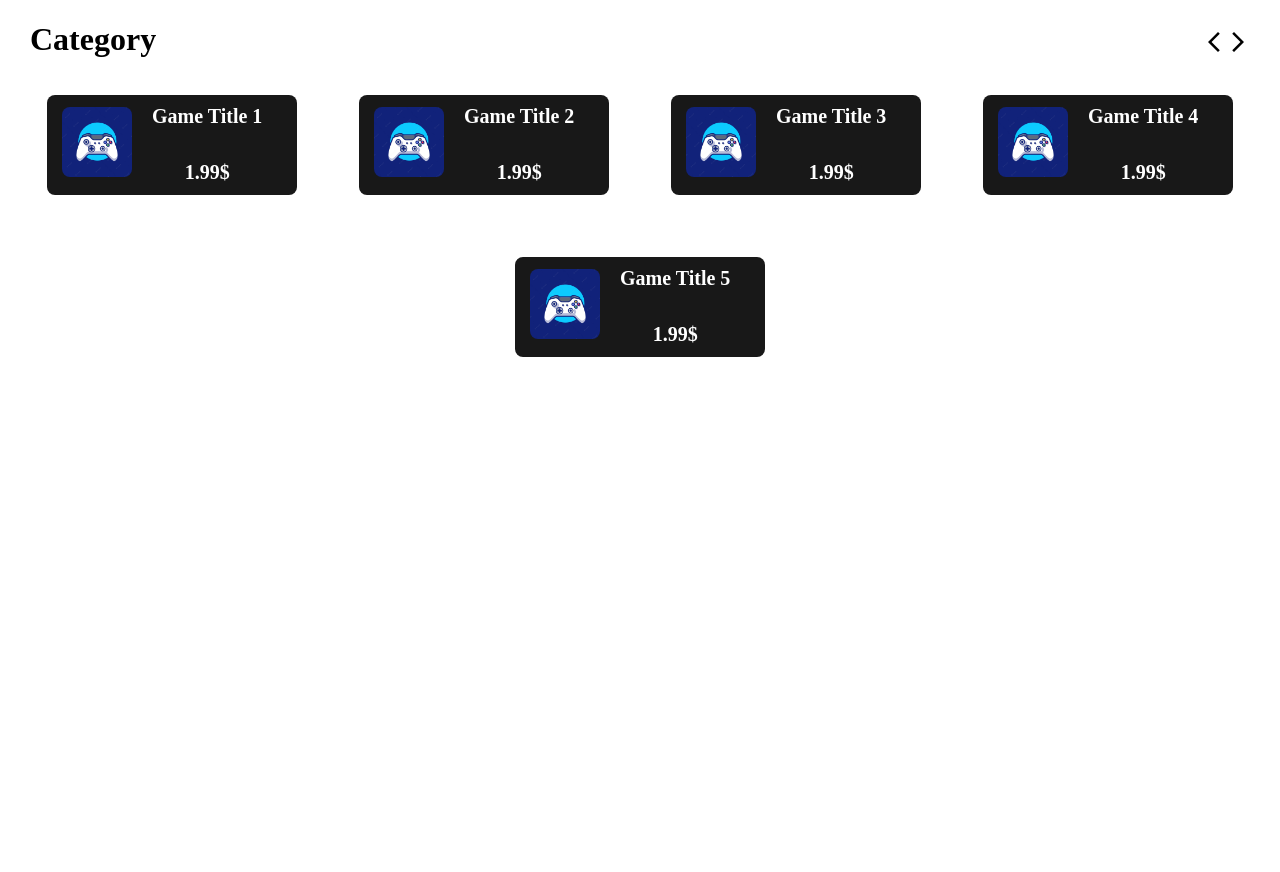
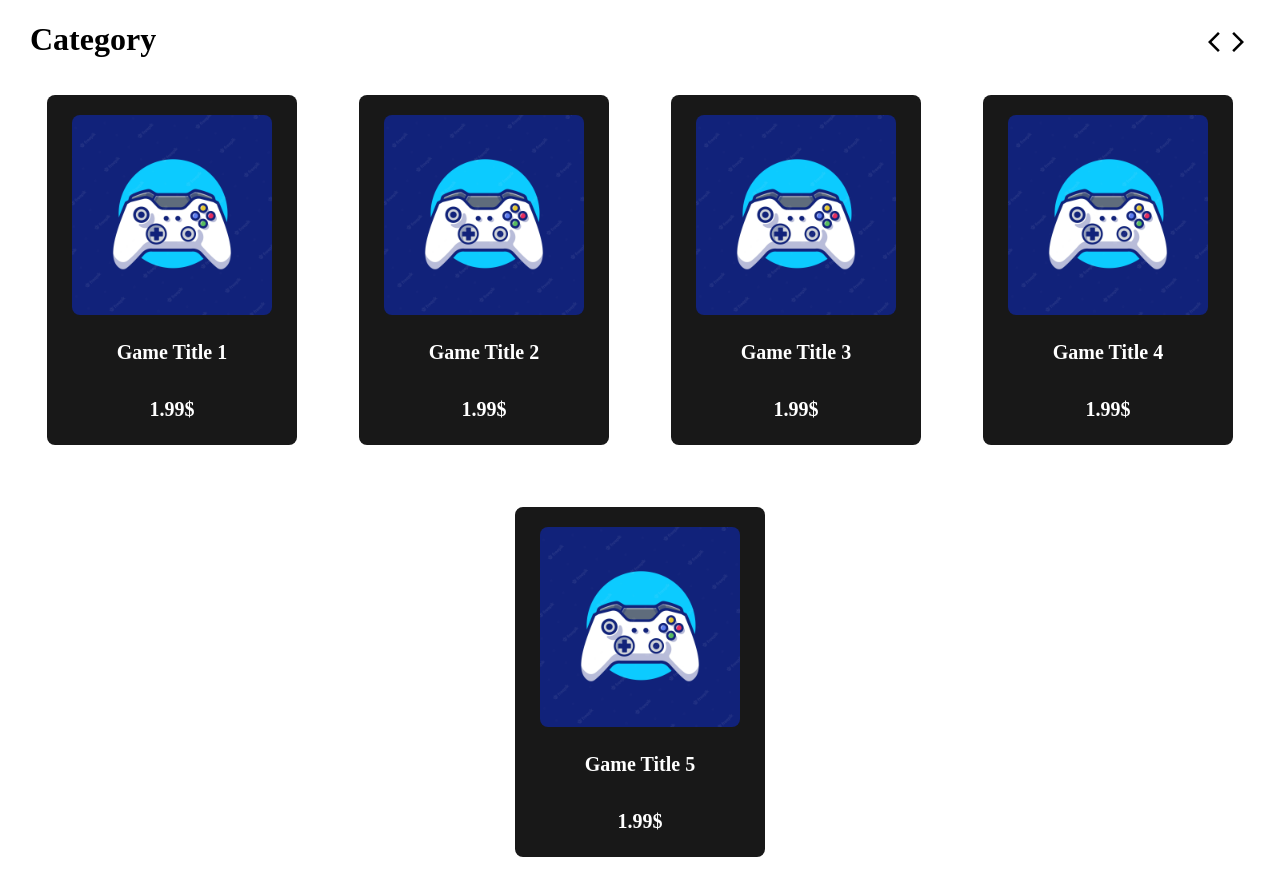
Before and after one commit to Mohaymen-Academy/FE_Team06_Summer1402-page-builder-react, a React (Vite) app in the folder Epik/: page /Category in a window 1280 px wide. Before the commit the page ends 800 px from the top, so only its background shows below. Built offline with nearby package versions, Linux system fonts and the light colour scheme.

Commit message:
fix card size

```diff
--- a/Epik/src/assets/styles/Card.scss
+++ b/Epik/src/assets/styles/Card.scss
@@ -1,4 +1,4 @@
-.Game-card{
+.card{
     position:relative;
     border-radius: 8px;
     width: 250px;
@@ -15,7 +15,7 @@
     &:hover{
         box-shadow: 0 0 10px 0 rgba(0, 0, 0, 0.2);
     }
-    .Game-image-card{
+    .image-card{
         margin-bottom: 10px;
         display: flex;
         justify-content: center;
@@ -29,7 +29,7 @@
             border-radius: 8px;
         }
     }
-    .Game-inside-text{
+    .inside-text{
         display: flex;
         flex-direction: column;
         justify-content: center;
--- a/Epik/src/assets/styles/CardContainer.scss
+++ b/Epik/src/assets/styles/CardContainer.scss
@@ -1,5 +1,5 @@
 
-.Category-cards {
+.Container-cards {
     display: flex;
     flex-direction: row;
     flex-wrap: wrap;
@@ -7,16 +7,4 @@
     align-items: center;
     gap: 2rem;
     transition: transform 0.3s ease-in-out;
-    .slide-left {
-        transform: translateX(-100%);
-      }
-
-      .slide-right {
-        transform: translateX(100%);
-      }
-
-      .Category-cards.slide-left,
-      .Category-cards.slide-right {
-        transform: translateX(0%);
-      }
   }
--- a/Epik/src/components/Card.jsx
+++ b/Epik/src/components/Card.jsx
@@ -4,11 +4,11 @@ import gameimage from '../assets/images/gameimage.jpg';
 
 const GameCard = (props) =>{
     return(
-        <div className="Game-card" onClick={handleClick}>
-            <div className ="Game-image-card">
+        <div className="card" onClick={handleClick}>
+            <div className ="image-card">
                 {props.Img==null ? <img src={gameimage} alt=""/> : <img src={props.Img} alt=""/>}
             </div>
-            <div className ="Game-inside-text">
+            <div className ="inside-text">
                 <h2 className='fonttextsize'>{props.Title}</h2>
                 <h2 className='fonttextsize'>{props.Cost}</h2>
             </div>
--- a/Epik/src/components/CardContainer.jsx
+++ b/Epik/src/components/CardContainer.jsx
@@ -47,7 +47,7 @@ function CardContainer() {
   ];
 
   return (
-      <div className="Category-cards">
+      <div className="Container-cards">
         {games.map((game) => (
           <HomeCard key={game.id} Title={game.title}  Img={game.image} />
         ))}
--- a/Epik/src/components/Category.jsx
+++ b/Epik/src/components/Category.jsx
@@ -3,7 +3,9 @@ import Card from "./Card.jsx";
 import gameimage from '../assets/images/gameimage.jpg';
 import '../assets/styles/Category.scss'
 import ArrowBackIosNewIcon from '@mui/icons-material/ArrowBackIosNew';
-import ArrowForwardIosIcon from '@mui/icons-material/ArrowForwardIos';function Category() {
+import ArrowForwardIosIcon from '@mui/icons-material/ArrowForwardIos';
+
+function Category() {
   const [firstGameIndex, setFirstGameIndex] = useState(0);
 
   const games = [
@@ -45,26 +47,44 @@ import ArrowForwardIosIcon from '@mui/icons-material/ArrowForwardIos';function C
     }
   ];
 
+  // Define the number of games to show per row for different screen sizes
+  const gamesPerRow = {
+    small: 1,
+    medium: 2,
+    large: 3
+  };
+
+  // Define the number of games to show for different screen sizes
+  const gamesToShow = {
+    small: 3,
+    medium: 4,
+    large: 5
+  };
+
+  // Get the current screen size
+  const screenSize = window.innerWidth < 768 ? "small" : window.innerWidth < 992 ? "medium" : "large";
+
   const handleNextClick = () => {
-    setFirstGameIndex((prevIndex) => Math.min(prevIndex + 5, games.length - 5));
+    setFirstGameIndex((prevIndex) => Math.min(prevIndex + gamesToShow[screenSize], games.length - gamesToShow[screenSize]));
     document.querySelector(".Category-cards").classList.add("slide-left");
   };
 
   const handlePrevClick = () => {
-    setFirstGameIndex((prevIndex) => Math.max(prevIndex - 5, 0));
+    setFirstGameIndex((prevIndex) => Math.max(prevIndex - gamesToShow[screenSize], 0));
     document.querySelector(".Category-cards").classList.add("slide-right");
   };
 
-  const displayedGames = games.slice(firstGameIndex, firstGameIndex + 5);
+  // Get the games to display based on the current screen size
+  const displayedGames = games.slice(firstGameIndex, firstGameIndex + gamesToShow[screenSize]);
 
   return (
     <div className="Category">
       <div className="Category-title">
         <h1>Category</h1>
-              <div className="Category-buttons">
-        <ArrowBackIosNewIcon onClick={handlePrevClick} disabled={firstGameIndex === 0}/>
-        <ArrowForwardIosIcon onClick={handleNextClick} disabled={firstGameIndex + 5 >= games.length} />
-      </div>
+        <div className="Category-buttons">
+          <ArrowBackIosNewIcon onClick={handlePrevClick} disabled={firstGameIndex === 0}/>
+          <ArrowForwardIosIcon onClick={handleNextClick} disabled={firstGameIndex + gamesToShow[screenSize] >= games.length} />
+        </div>
       </div>
 
       <div className="Category-cards">
```
Also changed, not shown: Epik/src/assets/styles/Category.scss (indentation only).
